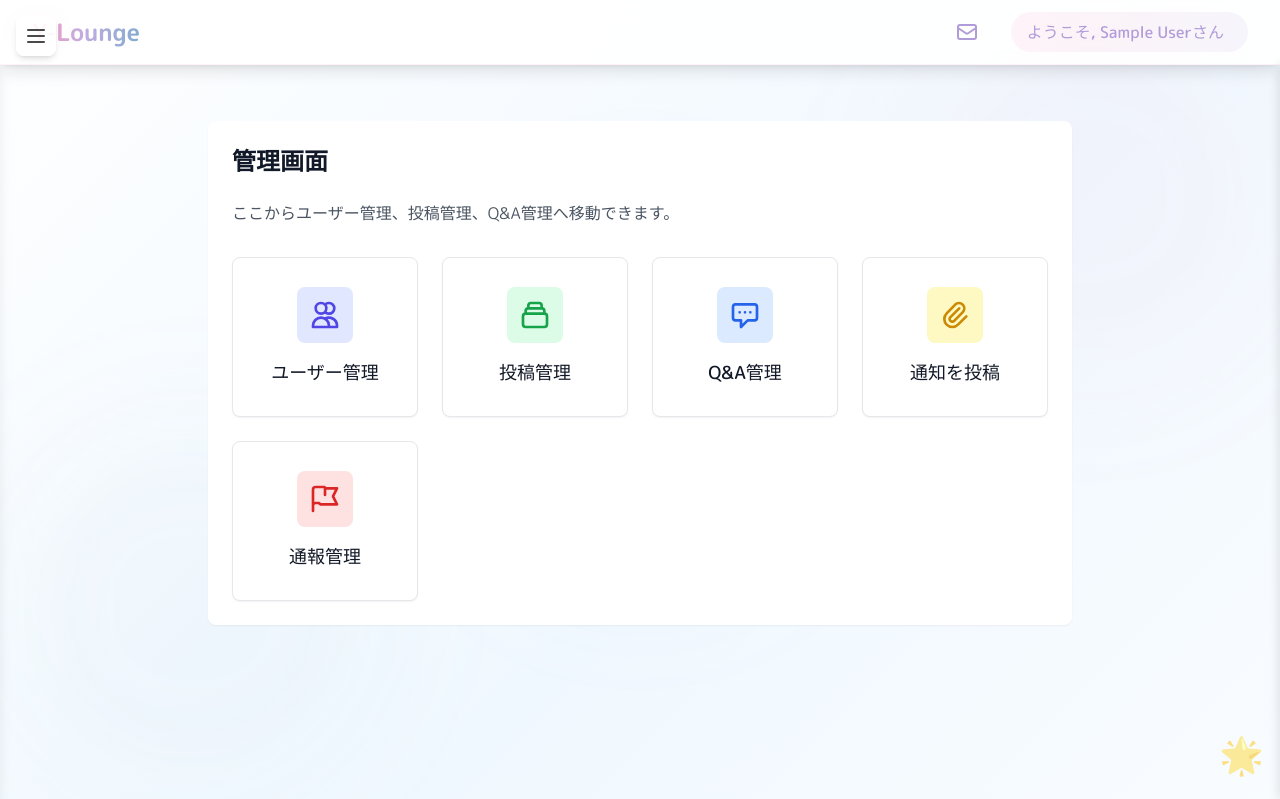
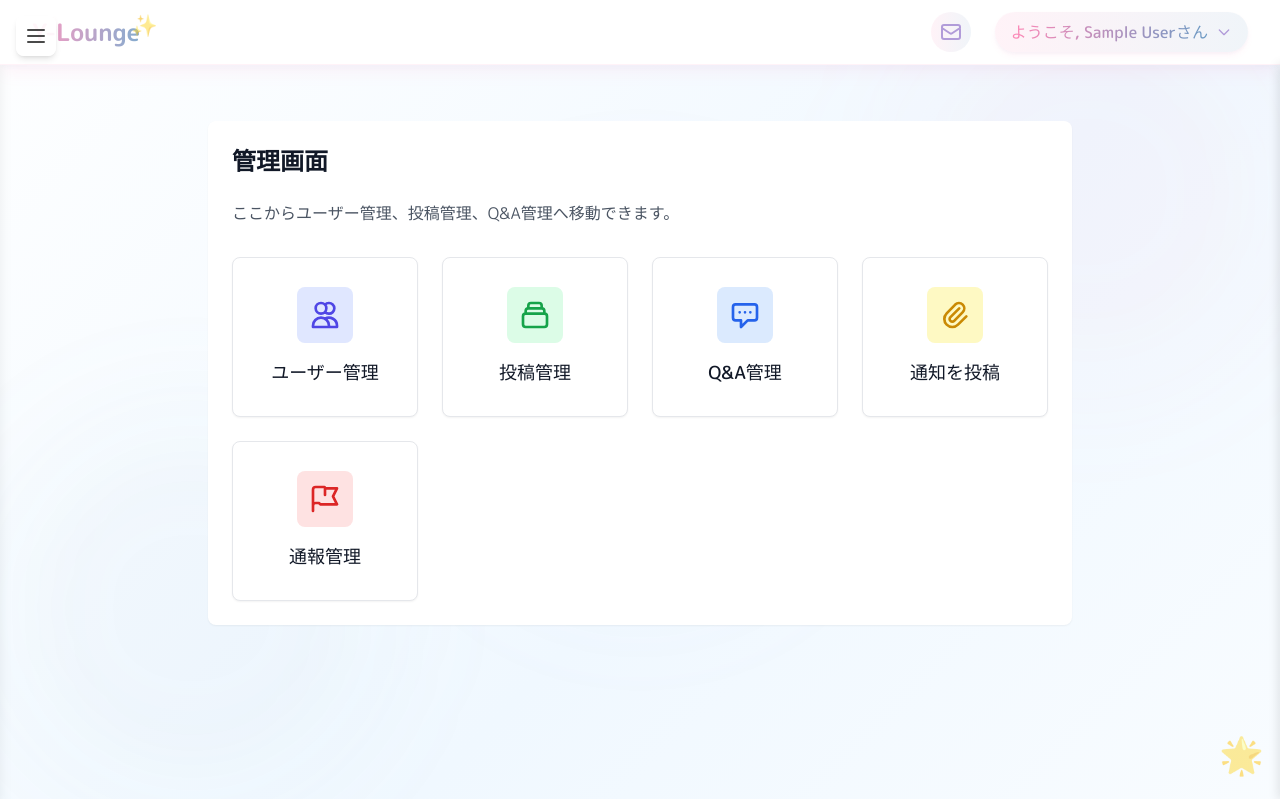
Before and after one commit to jin170424/team1_AYATAKA, a Flask app: page /admin in a window 1280 px wide. Shown: the top 799 px of the page. Run offline with Flask 3, Linux system fonts and the light colour scheme; the visitor is signed in with stand-in values (Sample User, id 1); some libraries are stand-ins or nearby versions.

Commit message:
base.htmlCSS改善

```diff
--- a/comm_site/templates/base.html
+++ b/comm_site/templates/base.html
@@ -20,7 +20,13 @@
                         'kawaii-peach': '#FFB6B6',
                         'kawaii-dark': '#4A4A4A',
                         'kawaii-light': '#FFFFFF',
-                        'kawaii-text': '#2C3E50'
+                        'kawaii-text': '#2C3E50',
+                        'kawaii-gradient-start': '#FF88B6',
+                        'kawaii-gradient-end': '#6B9AC4'
+                    },
+                    boxShadow: {
+                        'kawaii': '0 4px 6px -1px rgba(255, 136, 182, 0.1), 0 2px 4px -1px rgba(107, 154, 196, 0.06)',
+                        'kawaii-lg': '0 10px 15px -3px rgba(255, 136, 182, 0.1), 0 4px 6px -2px rgba(107, 154, 196, 0.05)',
                     },
                     animation: {
                         'bounce-slow': 'bounce 3s infinite',
@@ -194,29 +200,32 @@
     </style>
 </head>
 <body class="bg-gray-100 min-h-screen">
-    <nav class="bg-white/90 backdrop-blur-md shadow-lg sticky top-0 z-50 border-b border-kawaii-pink/10">
+    <nav class="bg-white/95 backdrop-blur-xl shadow-kawaii sticky top-0 z-50 border-b border-kawaii-pink/10 transition-all duration-300 hover:shadow-kawaii-lg">
         <div class="max-w-7xl mx-auto px-4 sm:px-6 lg:px-8">
             <div class="flex justify-between h-16">
                 <div class="flex items-center">
-                    <a href="{{ url_for('index') }}" class="group relative">
-                        <span class="text-2xl font-bold bg-clip-text text-transparent bg-gradient-to-r from-kawaii-pink via-kawaii-purple to-kawaii-blue animate-pulse-slow">
+                    <a href="{{ url_for('index') }}" class="group relative transform transition-transform duration-300 hover:scale-105">
+                        <span class="text-2xl font-bold bg-clip-text text-transparent bg-gradient-to-r from-kawaii-gradient-start to-kawaii-gradient-end animate-pulse-slow">
                             Y-Lounge
                         </span>
-                        <span class="absolute -top-1 -right-4 text-lg transform rotate-12 opacity-0 group-hover:opacity-100 transition-opacity duration-300">✨</span>
+                        <span class="absolute -top-1 -right-4 text-lg transform rotate-12 opacity-0 group-hover:opacity-100 transition-all duration-300 animate-sparkle">✨</span>
+                        <span class="absolute bottom-0 left-0 w-full h-0.5 bg-gradient-to-r from-kawaii-gradient-start to-kawaii-gradient-end transform scale-x-0 group-hover:scale-x-100 transition-transform duration-300"></span>
                     </a>
                 </div>
                 {% if session.name %}
                 <div class="flex items-center space-x-6">
-                    <button onclick="toggleConversationPanel(event)" class="relative p-2 rounded-full hover:bg-gray-100">
-                        <svg class="w-6 h-6 text-kawaii-purple" fill="none" stroke="currentColor" viewBox="0 0 24 24"><path stroke-linecap="round" stroke-linejoin="round" stroke-width="2" d="M3 8l7.89 5.26a2 2 0 002.22 0L21 8M5 19h14a2 2 0 002-2V7a2 2 0 00-2-2H5a2 2 0 00-2 2v10a2 2 0 002 2z"></path></svg>
-                        <span id="dm-notification-dot" class="notification-dot"></span>
+                    <button onclick="toggleConversationPanel(event)" class="relative p-2 rounded-full bg-gradient-to-r from-kawaii-gradient-start/10 to-kawaii-gradient-end/10 hover:from-kawaii-gradient-start/20 hover:to-kawaii-gradient-end/20 transition-all duration-300 transform hover:scale-110 group">
+                        <svg class="w-6 h-6 text-kawaii-purple transition-transform duration-300 group-hover:rotate-12" fill="none" stroke="currentColor" viewBox="0 0 24 24"><path stroke-linecap="round" stroke-linejoin="round" stroke-width="2" d="M3 8l7.89 5.26a2 2 0 002.22 0L21 8M5 19h14a2 2 0 002-2V7a2 2 0 00-2-2H5a2 2 0 00-2 2v10a2 2 0 002 2z"></path></svg>
+                        <span id="dm-notification-dot" class="notification-dot animate-pulse"></span>
                     </button>
                     <div class="relative group">
-                        <button class="flex items-center space-x-2 px-4 py-2 rounded-full bg-gradient-to-r from-kawaii-pink/10 to-kawaii-purple/10 hover:from-kawaii-pink/20 hover:to-kawaii-purple/20 transition-all duration-300 group-hover:scale-105">
-                            <span class="text-kawaii-purple font-medium">ようこそ, {{ session.name }}さん</span>
-                            <span class="text-xl group-hover:rotate-180 transition-transform duration-300"></span>
+                        <button class="flex items-center space-x-2 px-4 py-2 rounded-full bg-gradient-to-r from-kawaii-gradient-start/10 to-kawaii-gradient-end/10 hover:from-kawaii-gradient-start/20 hover:to-kawaii-gradient-end/20 transition-all duration-300 group-hover:scale-105 shadow-kawaii hover:shadow-kawaii-lg">
+                            <span class="text-transparent bg-clip-text bg-gradient-to-r from-kawaii-gradient-start to-kawaii-gradient-end font-medium">ようこそ, {{ session.name }}さん</span>
+                            <svg class="w-4 h-4 text-kawaii-purple transform transition-transform duration-300 group-hover:rotate-180" fill="none" stroke="currentColor" viewBox="0 0 24 24">
+                                <path stroke-linecap="round" stroke-linejoin="round" stroke-width="2" d="M19 9l-7 7-7-7"></path>
+                            </svg>
                         </button>
-                        <div class="absolute right-0 w-56 mt-2 bg-white/95 backdrop-blur-lg rounded-2xl shadow-xl opacity-0 invisible group-hover:opacity-100 group-hover:visible transition-all duration-300 ease-in-out z-50 border border-kawaii-pink/20 overflow-hidden">
+                        <div class="absolute right-0 w-56 mt-2 bg-white/95 backdrop-blur-lg rounded-2xl shadow-kawaii opacity-0 invisible group-hover:opacity-100 group-hover:visible transition-all duration-300 ease-in-out z-50 border border-kawaii-pink/20 overflow-hidden transform origin-top scale-95 group-hover:scale-100">
                             <div class="p-2 space-y-1">
                                 <a href="{{ url_for('profile_view') }}" class="flex items-center space-x-2 px-4 py-2.5 rounded-xl hover:bg-gradient-to-r from-kawaii-pink/10 to-kawaii-purple/10 transition-colors duration-300">
                                     <span class="text-lg">👤</span>
```
